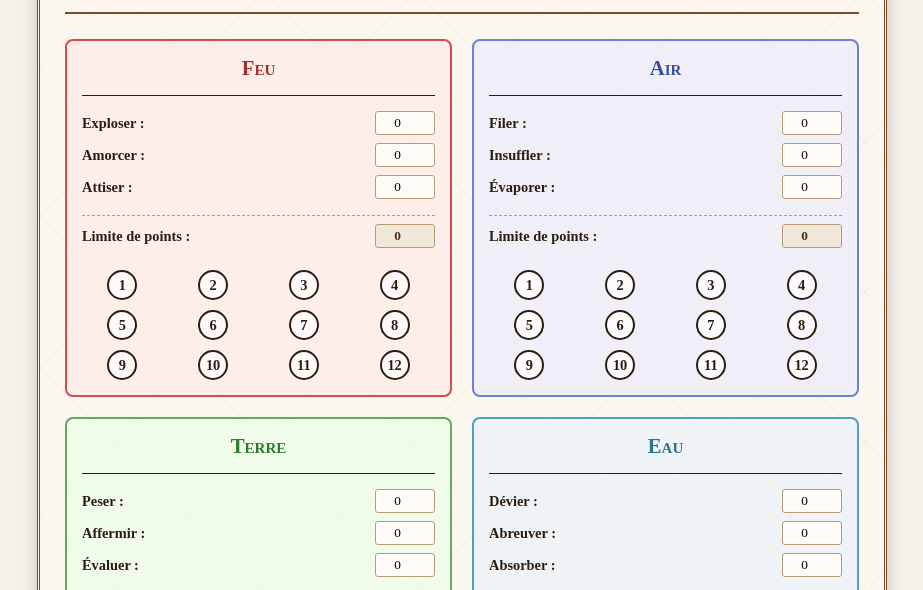
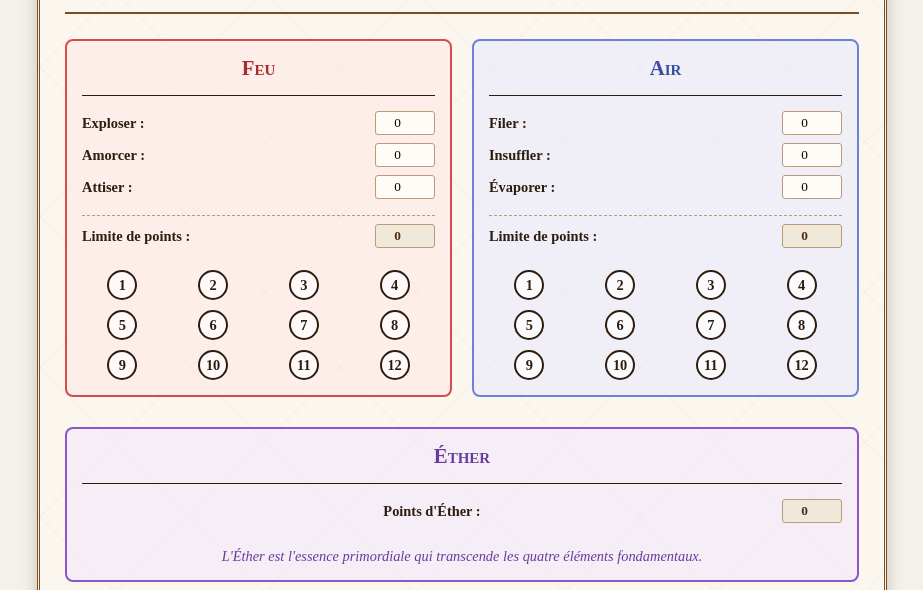
Before and after one commit to godwin42sh/aristotle, a plain HTML site: page index.html in a window 1280 px wide. Shown: the part 181-771 px from the top of the page, without its empty margins (178-1101 px from the left). Drawn offline with Linux system fonts and the light colour scheme.

Commit message:
add ether

```diff
--- a/index.html
+++ b/index.html
@@ -96,6 +96,21 @@
                 </div>
                 <div class="points-container">
                     <!-- Sera rempli par JavaScript -->
+                </div>
+            </div>
+
+            <div class="element ether" id="ether">
+                <div class="element-header">
+                    <h2>Éther</h2>
+                </div>
+                <div class="competences-container">
+                    <div class="competence-total ether-points">
+                        <label>Points d'Éther :</label>
+                        <input type="number" id="ether-total" value="0" min="0" max="20">
+                    </div>
+                </div>
+                <div class="ether-description">
+                    <p>L'Éther est l'essence primordiale qui transcende les quatre éléments fondamentaux.</p>
                 </div>
             </div>
 
--- a/script.js
+++ b/script.js
@@ -12,6 +12,7 @@ document.addEventListener('DOMContentLoaded', function() {
     const totalInputs = {
         feu: document.getElementById('feu-total'),
         air: document.getElementById('air-total'),
+        ether: document.getElementById('ether-total'),
         terre: document.getElementById('terre-total'),
         eau: document.getElementById('eau-total')
     };
@@ -56,7 +57,7 @@ document.addEventListener('DOMContentLoaded', function() {
     const importData = document.getElementById('import-data');
 
     // Éléments et leurs identifiants
-    const elements = ['feu', 'air', 'terre', 'eau'];
+    const elements = ['feu', 'air', 'ether', 'terre', 'eau'];
 
     // Initialisation
     initializePoints();
@@ -302,6 +303,7 @@ document.addEventListener('DOMContentLoaded', function() {
             pointsDisponibles: {
                 feu: totalInputs.feu.value,
                 air: totalInputs.air.value,
+                ether: totalInputs.ether.value,
                 terre: totalInputs.terre.value,
                 eau: totalInputs.eau.value
             },
@@ -368,6 +370,7 @@ document.addEventListener('DOMContentLoaded', function() {
         if (data.pointsDisponibles) {
             totalInputs.feu.value = data.pointsDisponibles.feu || 0;
             totalInputs.air.value = data.pointsDisponibles.air || 0;
+            totalInputs.ether.value = data.pointsDisponibles.ether || 0;
             totalInputs.terre.value = data.pointsDisponibles.terre || 0;
             totalInputs.eau.value = data.pointsDisponibles.eau || 0;
         }
--- a/styles.css
+++ b/styles.css
@@ -83,7 +83,7 @@ h2 {
 .elements-grid {
     display: grid;
     grid-template-columns: repeat(2, 1fr);
-    grid-template-rows: repeat(2, auto);
+    grid-template-rows: auto auto auto auto;
     gap: 20px;
     margin-bottom: 25px;
 }
@@ -98,6 +98,16 @@ h2 {
     background-repeat: no-repeat;
     position: relative;
     min-height: 220px;
+}
+
+/* Style spécifique pour l'Éther */
+.ether {
+    border-color: #8a56c9;
+    background-color: rgba(240, 230, 255, 0.5);
+    grid-column: 1 / span 2;
+    min-height: 150px;
+    margin-top: 10px;
+    margin-bottom: 10px;
 }
 
 .element-header {
@@ -143,6 +153,10 @@ h2 {
 
 .eau h2 {
     color: #297392;
+}
+
+.ether h2 {
+    color: #6a3b9e;
 }
 
 /* Conteneur des points */
@@ -349,11 +363,29 @@ button:hover {
     border-radius: 3px;
 }
 
+.ether-description {
+    text-align: center;
+    font-style: italic;
+    margin-top: 15px;
+    font-size: 0.9em;
+    color: #6a3b9e;
+}
+
 .competence-total {
     margin-top: 8px;
     padding-top: 8px;
     border-top: 1px dashed #b89c7a;
     margin-bottom: 10px;
+}
+
+.ether-points {
+    border-top: none;
+    margin-top: 0;
+    padding-top: 0;
+    text-align: center;
+    display: flex;
+    justify-content: center;
+    align-items: center;
 }
 
 .competence-total input {
@@ -388,6 +420,11 @@ button:hover {
     background-color: rgba(245, 250, 255, 0.98);
 }
 
+.ether .element-tooltip {
+    border-color: #8a56c9;
+    background-color: rgba(245, 240, 255, 0.98);
+}
+
 /* Responsive */
 @media (max-width: 768px) {
     .fiche-container {
@@ -400,6 +437,10 @@ button:hover {
 
     .elements-grid {
         grid-template-columns: 1fr;
+    }
+
+    .ether {
+        grid-column: 1;
     }
 
     .sections-complementaires {
```
